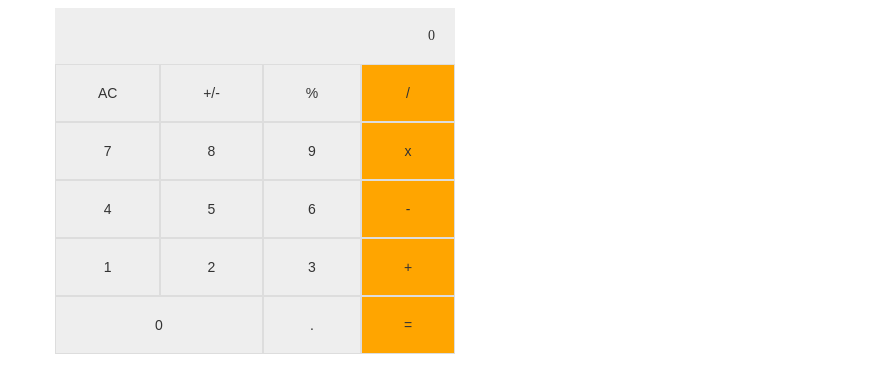
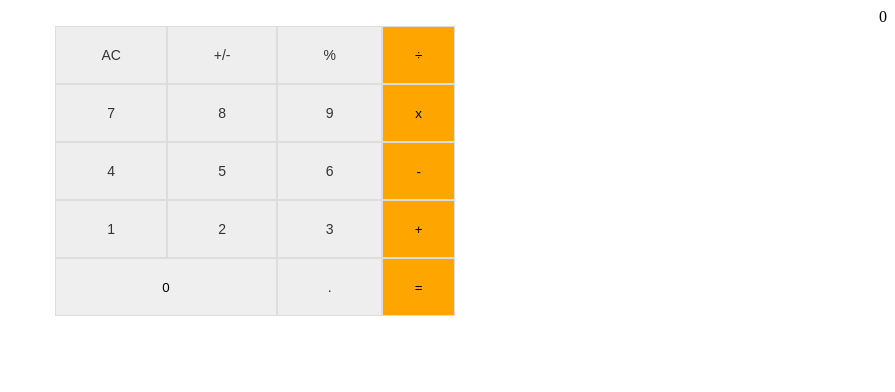
Before and after one commit to francisuloko/math-magicians, a React (Create React App) app: page / in a window 1280 px wide. Shown: the top 392 px of the page, without its empty margins (385-1280 px from the left). Built offline with nearby package versions, Linux system fonts and the light colour scheme; the HTML template or start-up script is replaced by a standard one.

Commit message:
Add Button to Calculator component

```diff
--- a/src/components/Calculator.js
+++ b/src/components/Calculator.js
@@ -1,39 +1,62 @@
 import React from 'react';
+import Button from './Button';
 import '../styles/calcStyles.css';
+import calculate from '../logic/calculate';
 
 class Calculator extends React.Component {
   constructor(props) {
     super(props);
-    this.state = {};
+    this.state = {
+      calculateObj: {},
+    };
+    this.handleClick = this.handleClick.bind(this);
+  }
+
+  handleClick(obj, buttonName) {
+    this.setState({ calculateObj: calculate(obj, buttonName) });
   }
 
   render() {
+    const { calculateObj } = this.state;
+    let output = 0;
+    if (Object.keys(calculateObj).length === 0 || (calculateObj.total === null
+      && calculateObj.next === null
+      && calculateObj.operation === null)) {
+      output = 0;
+    } else {
+      output = calculateObj.next !== null ? calculateObj.next : calculateObj.total;
+    }
+
     return (
-      <div className="calculator grid-container">
-        <div className="display grid-item">0</div>
-        <button className="button grid-item" type="button">AC</button>
-        <button className="button grid-item" type="button">+/-</button>
-        <button className="button grid-item" type="button">%</button>
-        <button className="button grid-item orange" type="button">/</button>
+      <div className="container">
+        <div className="display">
+          { output }
+        </div>
+        <div className="calculator grid-container">
+          <Button buttonName="AC" onClick={this.handleClick} calcObject={calculateObj} />
+          <Button buttonName="+/-" onClick={this.handleClick} calcObject={calculateObj} />
+          <Button buttonName="&#37;" onClick={this.handleClick} calcObject={calculateObj} />
+          <Button buttonName="&divide;" buttonClass="orange" onClick={this.handleClick} calcObject={calculateObj} />
 
-        <button className="button grid-item" type="button">7</button>
-        <button className="button grid-item" type="button">8</button>
-        <button className="button grid-item" type="button">9</button>
-        <button className="button grid-item  orange" type="button">x</button>
+          <Button buttonName="7" onClick={this.handleClick} calcObject={calculateObj} />
+          <Button buttonName="8" onClick={this.handleClick} calcObject={calculateObj} />
+          <Button buttonName="9" onClick={this.handleClick} calcObject={calculateObj} />
+          <Button buttonName="x" buttonClass="orange" onClick={this.handleClick} calcObject={calculateObj} />
 
-        <button className="button grid-item" type="button">4</button>
-        <button className="button grid-item" type="button">5</button>
-        <button className="button grid-item" type="button">6</button>
-        <button className="button grid-item orange" type="button">-</button>
+          <Button buttonName="4" onClick={this.handleClick} calcObject={calculateObj} />
+          <Button buttonName="5" onClick={this.handleClick} calcObject={calculateObj} />
+          <Button buttonName="6" onClick={this.handleClick} calcObject={calculateObj} />
+          <Button buttonName="-" buttonClass="orange" onClick={this.handleClick} calcObject={calculateObj} />
 
-        <button className="button grid-item" type="button">1</button>
-        <button className="button grid-item" type="button">2</button>
-        <button className="button grid-item" type="button">3</button>
-        <button className="button grid-item orange" type="button">+</button>
+          <Button buttonName="1" onClick={this.handleClick} calcObject={calculateObj} />
+          <Button buttonName="2" onClick={this.handleClick} calcObject={calculateObj} />
+          <Button buttonName="3" onClick={this.handleClick} calcObject={calculateObj} />
+          <Button buttonName="+" buttonClass="orange" onClick={this.handleClick} calcObject={calculateObj} />
 
-        <button className="button grid-item zero" type="button">0</button>
-        <button className="button grid-item" type="button">.</button>
-        <button className="button grid-item orange" type="button">=</button>
+          <Button buttonName="0" buttonClass="zero" onClick={this.handleClick} calcObject={calculateObj} />
+          <Button buttonName="." onClick={this.handleClick} calcObject={calculateObj} />
+          <Button buttonName="=" buttonClass="orange" onClick={this.handleClick} calcObject={calculateObj} />
+        </div>
       </div>
     );
   }
```
